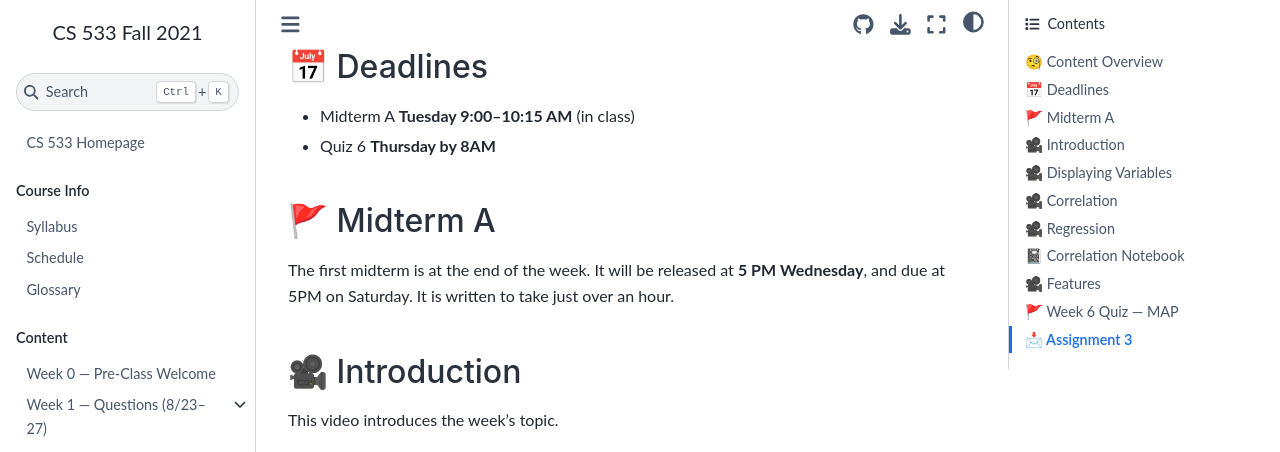
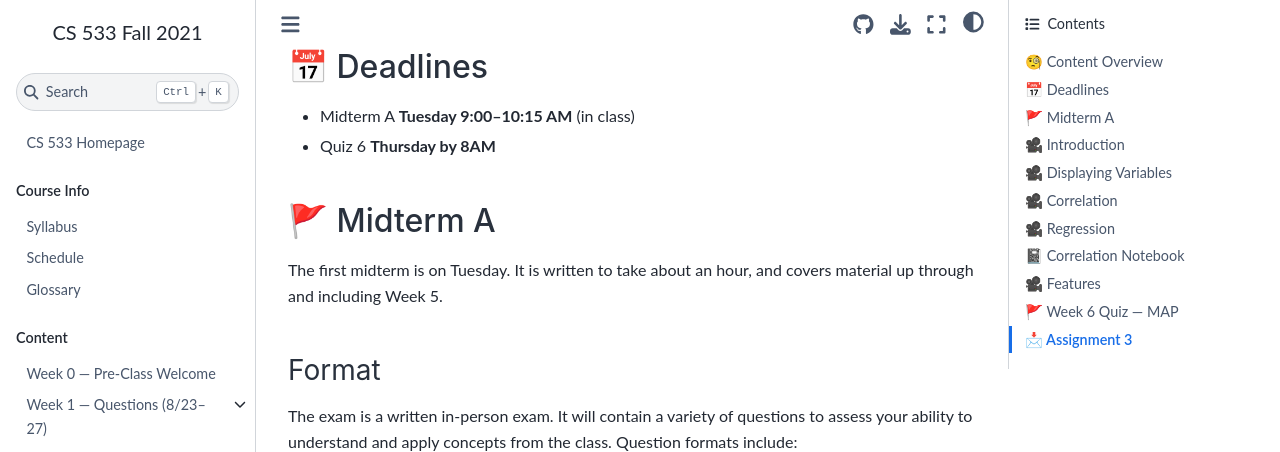
Before and after one commit to mdekstrand/cs533-web, a Jupyter Book: the page built from week6/index.md, in a window 1280 px wide and 1400 px high, scrolled down 631 px. Shown: the top 452 px of the window. Built offline with Jupyter Book 1.0.4 settings and Sphinx 7.4.7 and the Sphinx Book theme 1.1.4, drawn with Linux system fonts in a browser that asks for light colours; pages that are not in the unit, such as notebooks, are missing from menus; a style sheet for code colours, icons or effects is not loaded; some of the changed text lies outside the part shown; grey boxes are pictures that could not be loaded.

```diff
--- a/week6/index.md
+++ b/week6/index.md
@@ -28,8 +30,37 @@ Since we have the exam this week, the lecture load is significantly reduced.
 
 ## {{mquiz}} Midterm A
 
-The first midterm is at the end of the week.  It will be released at **5 PM Wednesday**, and due at 5PM on Saturday.
-It is written to take just over an hour.
+The first midterm is on Tuesday.  It is written to take about an hour, and covers material
+up through and including Week 5.
+
+### Format
+
+The exam is a written in-person exam.  It will contain a variety of questions to assess your ability
+to understand and apply concepts from the class.  Question formats include:
+
+- Multiple-choice
+- True/false
+- Matching
+- Fill-in-the-blank
+- Short answer
+
+I may ask you to do a range of things on the exam, including (but not limited to):
+
+- Define a concept
+- Compute a metric from a small quantity of data
+- Interpret a chart
+
+### Exam Rules
+
+- You may have **1 note sheet**, letter- or A4-sized, single-sided.  (For the final, you will be allowed a two-sided note sheet.)
+- You should not need a calculator, but may bring one if you wish.
+- You may answer in either pen or pencil.
+
+### Study Tips
+
+- Review the previous quizzes and assignments.
+- Review lecture slides to see where you are unclear on concepts and need to review.
+- Skim assigned readings, particularly the section headings to remind yourself what was in them.
 
 ## {{mvideo}} Introduction
 
@@ -83,7 +114,6 @@ This video discusses how to fit a line between two variables.
 :slide-id: 495979F9A431DDB0%2173213
 :slide-auth: ACfoXRGXZ54Fy7M
 :::
-
 
 ## {{mnotebook}} Correlation Notebook
 
```
Also changed, not shown: other parts of week6/index.md (+5 -3 lines).
